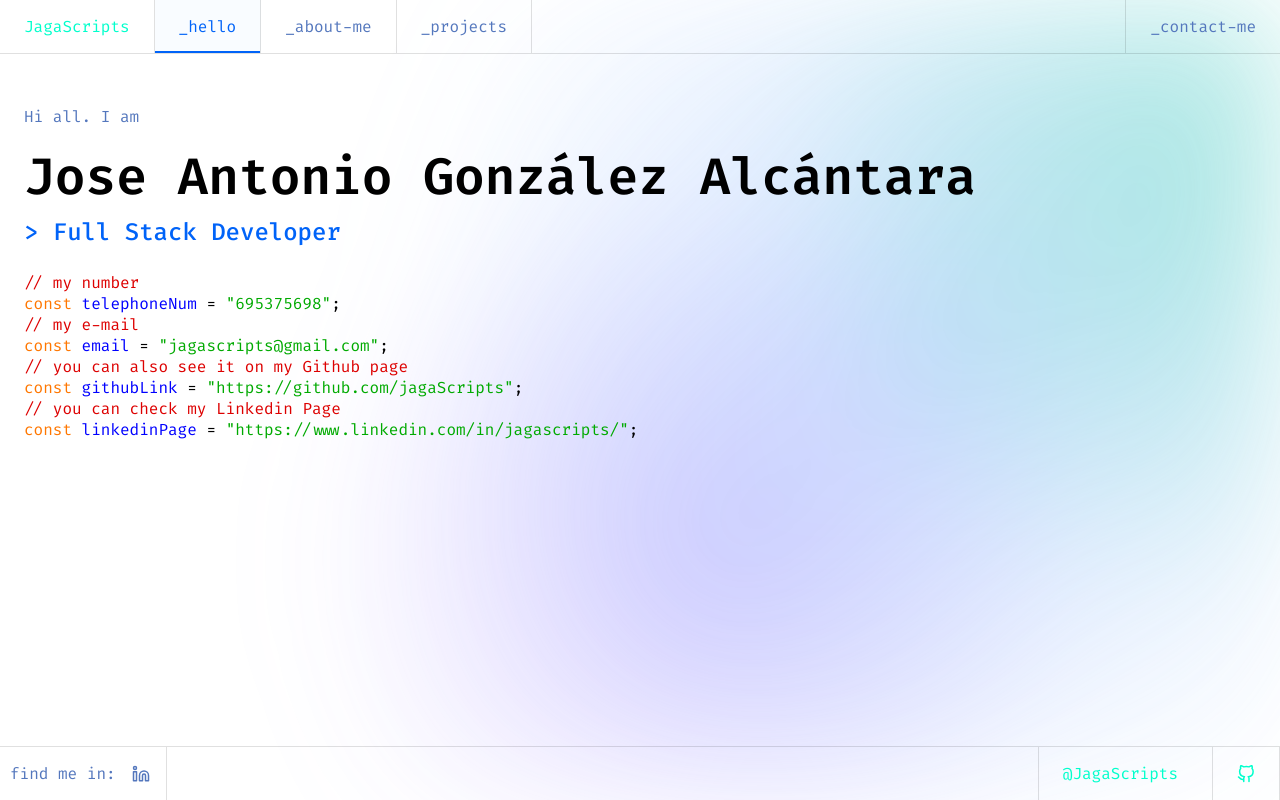
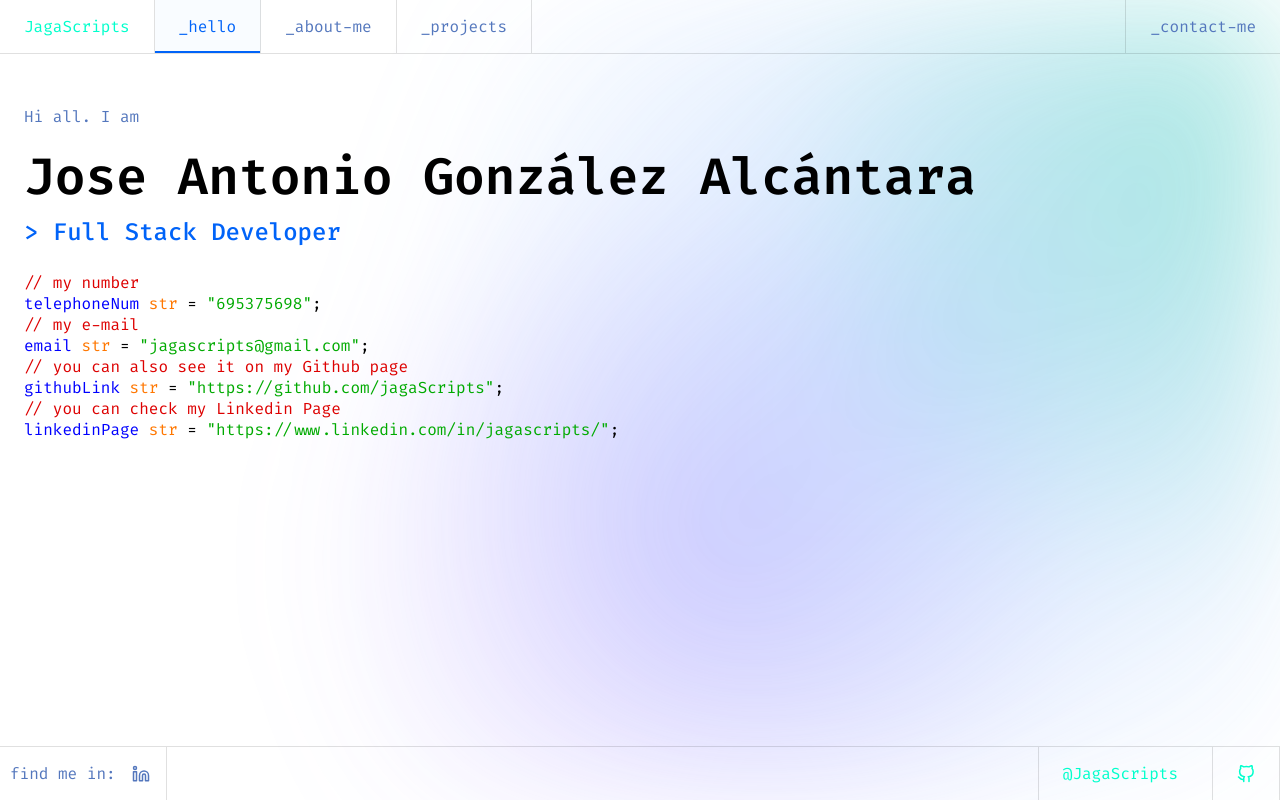
Before and after one commit to JagaScripts/jagascripts, a Flask app: page / in a window 1280 px wide. Run offline with Flask 3, Linux system fonts and the light colour scheme.

Commit message:
feat: implementar el frontend inicial del portafolio con estilos CSS personalizados y estructura de plantilla

```diff
--- a/app/main/templates/index.html
+++ b/app/main/templates/index.html
@@ -40,22 +40,25 @@
       <div class="code-snippet">
         <div class="line"><span class="comment">// my number</span></div>
         <div class="line">
-          <span class="keyword">const</span> <span class="variable">telephoneNum</span> = <span class="string">"{{ context.PHONE_NUMBER }}"</span>;
+          <span class="variable">telephoneNum</span> <span class="keyword">str</span> = <span class="string">"{{
+            context.PHONE_NUMBER }}"</span>;
         </div>
-
         <div class="line"><span class="comment">// my e-mail</span></div>
         <div class="line">
-          <span class="keyword">const</span> <span class="variable">email</span> = <span class="string">"{{ context.EMAIL_ADDRESS }}"</span>;
+          <span class="variable">email</span> <span class="keyword">str</span> = <span class="string">"{{
+            context.EMAIL_ADDRESS }}"</span>;
         </div>
 
         <div class="line"><span class="comment">// you can also see it on my Github page</span></div>
         <div class="line">
-          <span class="keyword">const</span> <span class="variable">githubLink</span> = <span class="string">"{{ context.GITHUB_URL }}"</span>;
+          <span class="variable">githubLink</span> <span class="keyword">str</span> = <span class="string">"{{
+            context.GITHUB_URL }}"</span>;
         </div>
 
         <div class="line"><span class="comment">// you can check my Linkedin Page</span></div>
         <div class="line">
-          <span class="keyword">const</span> <span class="variable">linkedinPage</span> = <span class="string">"{{ context.LINKEDIN_URL }}"</span>;
+          <span class="variable">linkedinPage</span> <span class="keyword">str</span> = <span class="string">"{{
+            context.LINKEDIN_URL }}"</span>;
         </div>
       </div>
     </div>
```
